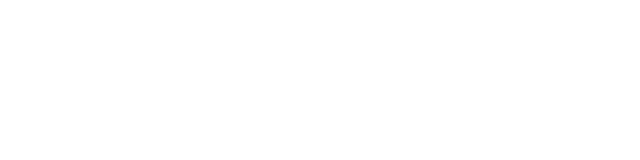
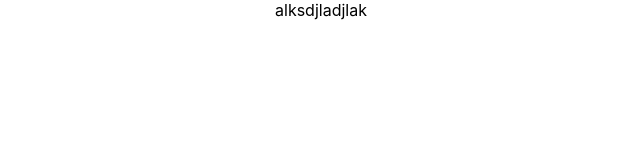
Before and after one commit to paulmuresan15/SneakerShop, a React (Create React App) app in the folder src/client/: page / in a window 1280 px wide. Shown: the top 160 px of the page, without its empty margins (319-959 px from the left). Built offline with nearby package versions, Linux system fonts and the light colour scheme.

Commit message:
Explaining branches

```diff
--- a/src/client/src/App.tsx
+++ b/src/client/src/App.tsx
@@ -5,7 +5,7 @@
 function App() {
   return (
     <div className="App">
-
+      alksdjladjlak
     </div>
   );
 }
```
